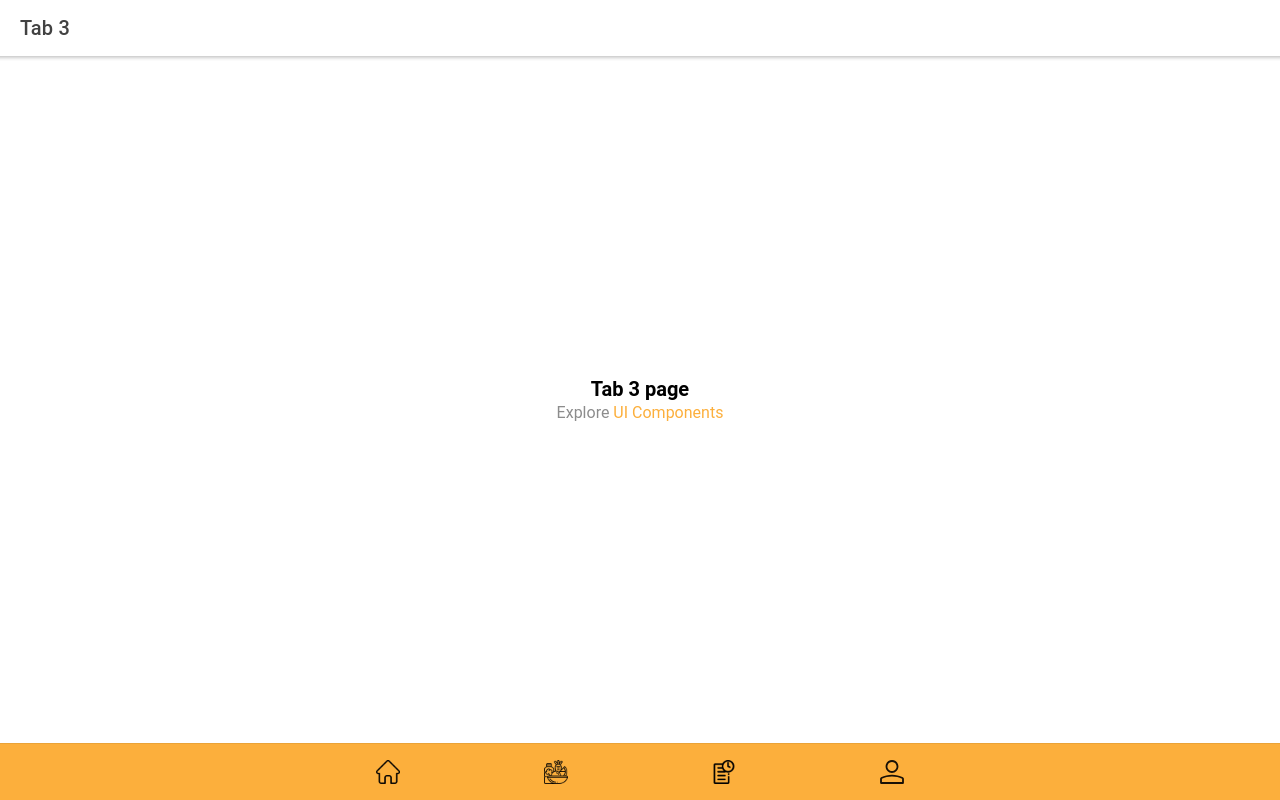
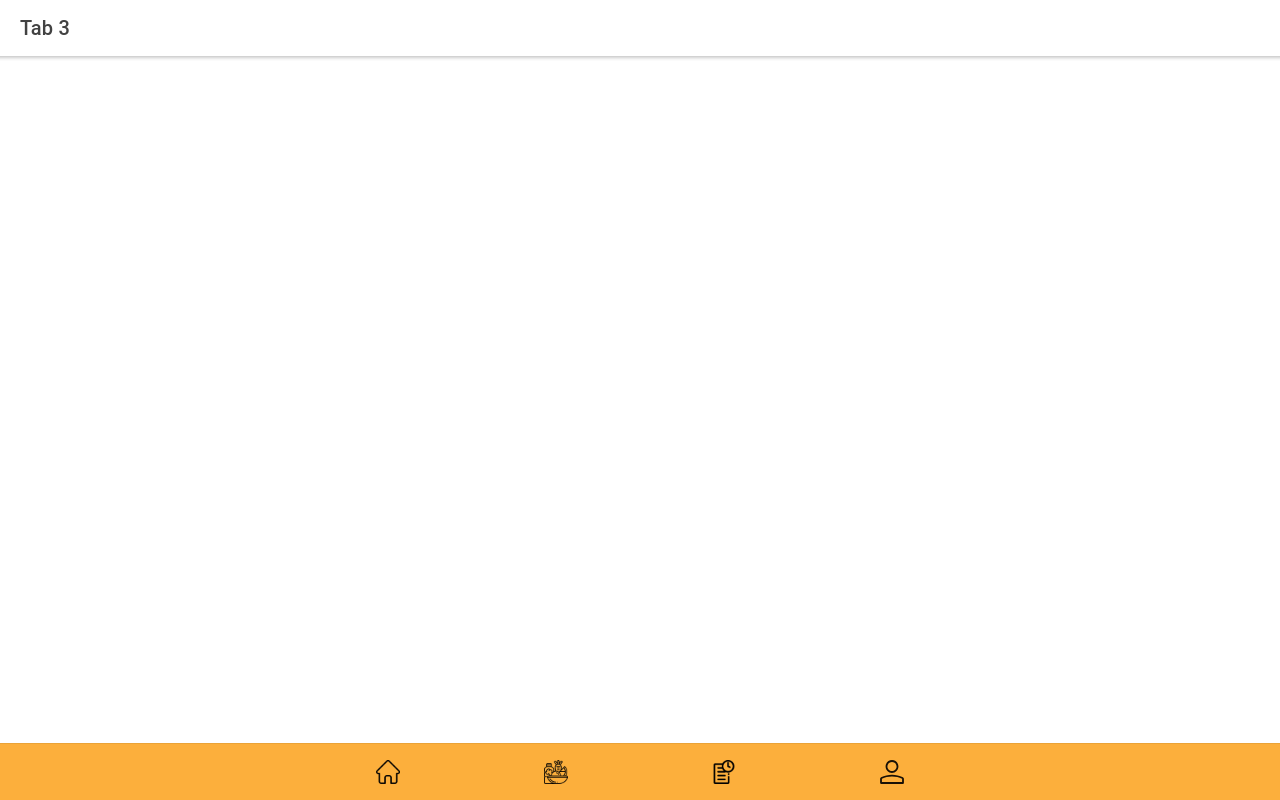
Before and after one commit to lp-org/h11-app-user, a React (Create React App) app: page /tab3 in a window 1280 px wide. Built offline with nearby package versions, Linux system fonts and the light colour scheme.

Commit message:
fix: remove unused env & code

```diff
--- a/src/components/ExploreContainer.css
+++ /dev/null
@@ -1,24 +0,0 @@
-.container {
-  text-align: center;
-  position: absolute;
-  left: 0;
-  right: 0;
-  top: 50%;
-  transform: translateY(-50%);
-}
-
-.container strong {
-  font-size: 20px;
-  line-height: 26px;
-}
-
-.container p {
-  font-size: 16px;
-  line-height: 22px;
-  color: #8c8c8c;
-  margin: 0;
-}
-
-.container a {
-  text-decoration: none;
-}
--- a/src/components/ExploreContainer.tsx
+++ /dev/null
@@ -1,16 +0,0 @@
-import './ExploreContainer.css';
-
-interface ContainerProps {
-  name: string;
-}
-
-const ExploreContainer: React.FC<ContainerProps> = ({ name }) => {
-  return (
-    <div className="container">
-      <strong>{name}</strong>
-      <p>Explore <a target="_blank" rel="noopener noreferrer" href="https://ionicframework.com/docs/components">UI Components</a></p>
-    </div>
-  );
-};
-
-export default ExploreContainer;
--- a/src/components/ProductBatchBox.tsx
+++ b/src/components/ProductBatchBox.tsx
@@ -1,7 +1,6 @@
 import dayjs from "dayjs";
 import { useHistory } from "react-router";
 import { ProductBatch } from "types/productBatch";
-import { Product } from "../types/product";
 
 interface ProductBatchBoxProps {
   item: ProductBatch;
--- a/src/components/ShowQrHistoryInfo.tsx
+++ b/src/components/ShowQrHistoryInfo.tsx
@@ -1,5 +1,5 @@
 import { IonButton, IonCol, IonGrid, IonLabel, IonRow } from "@ionic/react";
-import { BlockchainQrInfo, QrInfo } from "hooks/useQrCode";
+import { BlockchainQrInfo } from "hooks/useQrCode";
 import { Fragment } from "react";
 
 interface ShowQrHistoryInfoProps {
--- a/src/hooks/useProductBatch.ts
+++ b/src/hooks/useProductBatch.ts
@@ -1,7 +1,5 @@
 import { useMutation, useQuery } from "@tanstack/react-query";
-
 import { useHistory } from "react-router";
-import { useProductStore } from "store";
 import { AddProductBatchProps, ProductBatch } from "types/productBatch";
 import { request } from "utils/request";
 import { usePopUpMessage } from "./notification";
--- a/src/pages/Product/SetupProduct/SetupProductStep3.tsx
+++ b/src/pages/Product/SetupProduct/SetupProductStep3.tsx
@@ -1,4 +1,4 @@
-import { IonButton, useIonToast } from "@ionic/react";
+import { IonButton } from "@ionic/react";
 import ShowProduct from "components/ShowProduct";
 import { useAddProduct } from "hooks/useProduct";
 import { FC } from "react";
--- a/src/pages/QrCode/ViewQrCodeHistory.tsx
+++ b/src/pages/QrCode/ViewQrCodeHistory.tsx
@@ -1,14 +1,9 @@
-import { IonButton, IonCol, IonContent, IonPage, IonRow } from "@ionic/react";
+import { IonCol, IonContent, IonPage, IonRow } from "@ionic/react";
 import ShowQrHistoryInfo from "components/ShowQrHistoryInfo";
 
-import ShowQrInfo from "components/ShowQrInfo";
 import Toolbar from "components/Toolbar.tsx";
 
-import {
-  useAddBlockchainInfo,
-  useGetBlockchainInfo,
-  useGetQrInfoByBatchId,
-} from "hooks/useQrCode";
+import { useGetBlockchainInfo } from "hooks/useQrCode";
 
 import { useRouteMatch } from "react-router";
 
@@ -20,7 +15,7 @@ const ViewQrCodeHistory: React.FC = () => {
   const match = useRouteMatch<paramsProps>();
 
   const { code } = match.params;
-  const addBlockchainInfo = useAddBlockchainInfo();
+
   const { data } = useGetBlockchainInfo(code);
   return (
     <IonPage>
--- a/src/pages/QrCode/index.tsx
+++ b/src/pages/QrCode/index.tsx
@@ -1,8 +1,5 @@
 import {
   IonContent,
-  IonFab,
-  IonFabButton,
-  IonIcon,
   IonItem,
   IonLabel,
   IonList,
--- a/src/pages/Tab3.tsx
+++ b/src/pages/Tab3.tsx
@@ -5,7 +5,6 @@ import {
   IonTitle,
   IonToolbar,
 } from "@ionic/react";
-import ExploreContainer from "../components/ExploreContainer";
 
 const Tab3: React.FC = () => {
   return (
@@ -21,7 +20,6 @@ const Tab3: React.FC = () => {
             <IonTitle size="large">Tab 3</IonTitle>
           </IonToolbar>
         </IonHeader>
-        <ExploreContainer name="Tab 3 page" />
       </IonContent>
     </IonPage>
   );
```
Also changed, not shown: src/pages/ProductBatch/SetupProductBatch/SetupProductBatchStep2.tsx (+1 -8 lines), src/setupProxy.js (deleted, +0 -11 lines), 2 other files (tests, documents, lock files or other folders).
